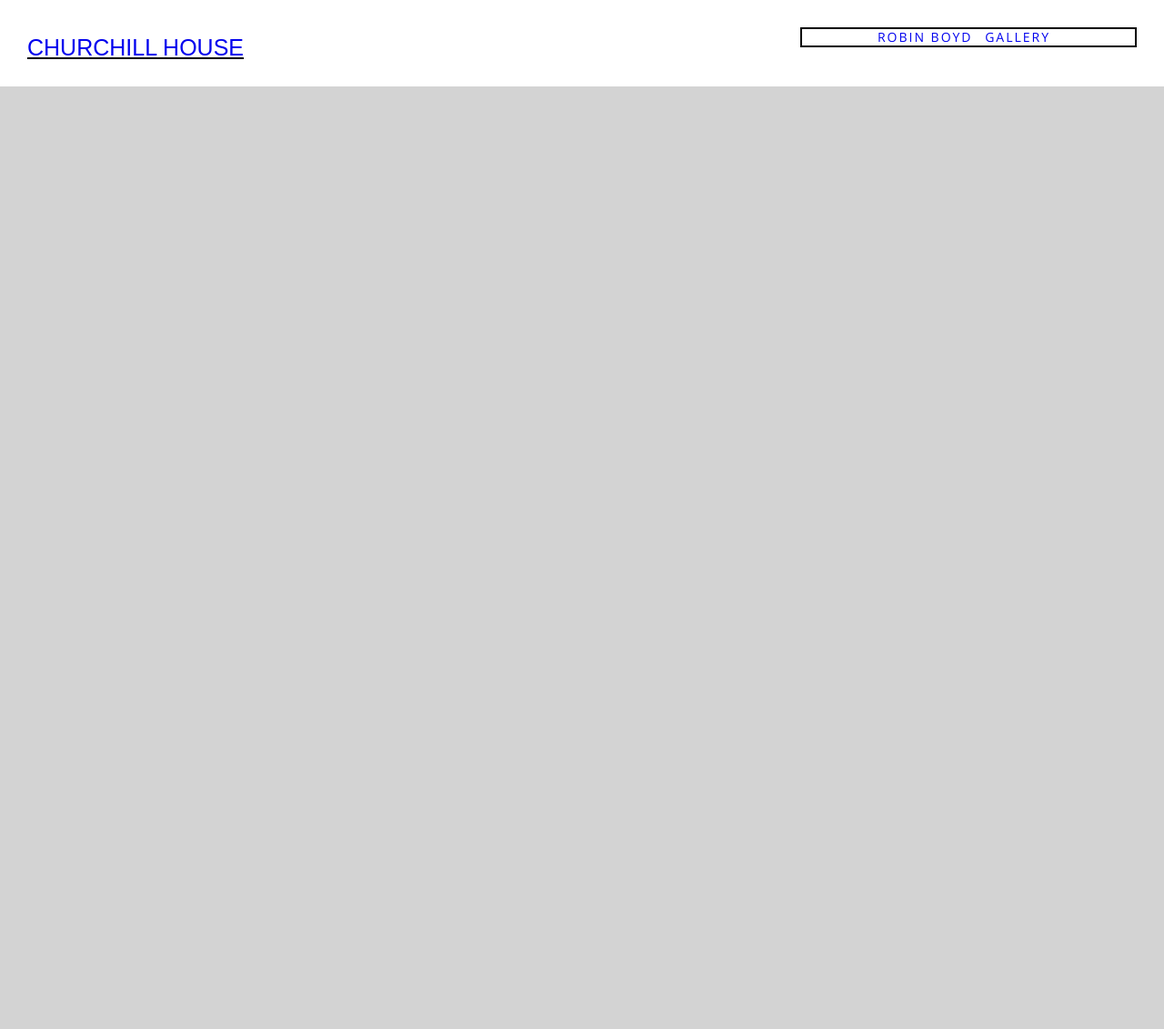
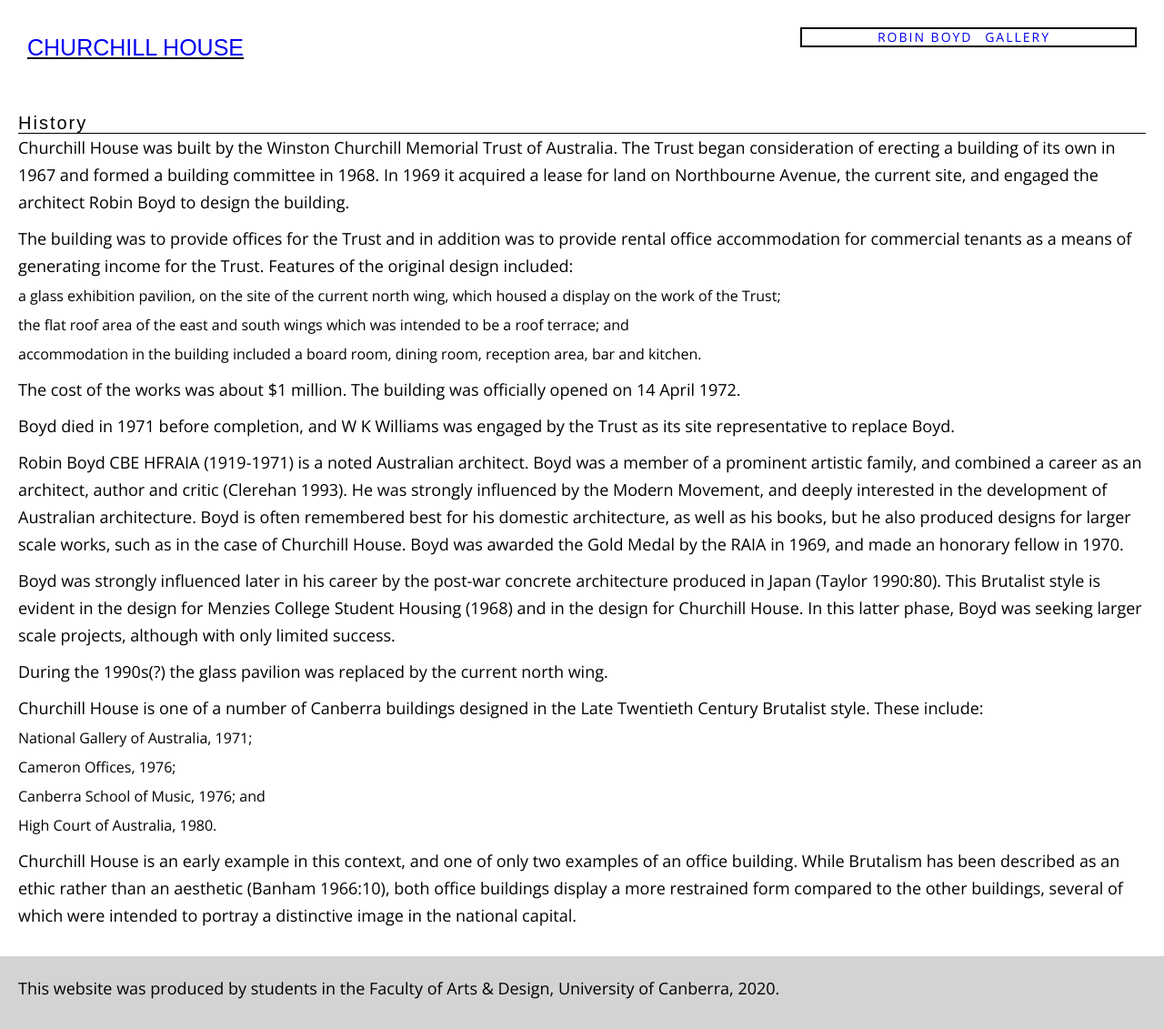
Before and after one commit to lachlanrick/fewd-website, a plain HTML site: page history.html in a window 1280 px wide. Shown: the whole page at 91% size. Before the commit the page ends 800 px from the top, so only its background shows below. Drawn offline with nearby package versions, Linux system fonts and the light colour scheme; a web font is replaced by a local one.

Commit message:
Update history.html

```diff
--- a/history.html
+++ b/history.html
@@ -22,5 +22,53 @@
 
     </header>
 
+    <main>
+
+    <h2>History</h2>
+
+    <p>Churchill House was built by the Winston Churchill Memorial Trust of Australia. The Trust began consideration of erecting a building of its own in 1967 and formed a building committee in 1968. In 1969 it acquired a lease for land on Northbourne Avenue, the current site, and engaged the architect Robin Boyd to design the building.</p>
+
+    <p>The building was to provide offices for the Trust and in addition was to provide rental office accommodation for commercial tenants as a means of generating income for the Trust. Features of the original design included:</p>
+
+    <ul>
+        <li>a glass exhibition pavilion, on the site of the current north wing, which housed a display on the work of the Trust;</li>
+    <br>
+        <li>the flat roof area of the east and south wings which was intended to be a roof terrace; and</li>
+    <br>
+        <li>accommodation in the building included a board room, dining room, reception area, bar and kitchen.</li>
+    </ul>
+
+    <br>
+
+    <p>The cost of the works was about $1 million. The building was officially opened on 14 April 1972.</p>
+
+    <p>Boyd died in 1971 before completion, and W K Williams was engaged by the Trust as its site representative to replace Boyd.</p>
+
+    <p>Robin Boyd CBE HFRAIA (1919-1971) is a noted Australian architect. Boyd was a member of a prominent artistic family, and combined a career as an architect, author and critic (Clerehan 1993). He was strongly influenced by the Modern Movement, and deeply interested in the development of Australian architecture. Boyd is often remembered best for his domestic architecture, as well as his books, but he also produced designs for larger scale works, such as in the case of Churchill House. Boyd was awarded the Gold Medal by the RAIA in 1969, and made an honorary fellow in 1970.</p>
+
+    <p>Boyd was strongly influenced later in his career by the post-war concrete architecture produced in Japan (Taylor 1990:80). This Brutalist style is evident in the design for Menzies College Student Housing (1968) and in the design for Churchill House. In this latter phase, Boyd was seeking larger scale projects, although with only limited success.</p>
+
+    <p>During the 1990s(?) the glass pavilion was replaced by the current north wing.</p>
+
+    <p>Churchill House is one of a number of Canberra buildings designed in the Late Twentieth Century Brutalist style. These include:</p>
+
+    <ul>
+        <li>National Gallery of Australia, 1971;</li>
+        <br>
+        <li>Cameron Offices, 1976;</li>
+        <br>
+        <li>Canberra School of Music, 1976; and</li>
+        <br>
+        <li>High Court of Australia, 1980.</li>
+    </ul>
+    <br>
+
+    <p>Churchill House is an early example in this context, and one of only two examples of an office building. While Brutalism has been described as an ethic rather than an aesthetic (Banham 1966:10), both office buildings display a more restrained form compared to the other buildings, several of which were intended to portray a distinctive image in the national capital.</p>
+
+    </main>
+
+     <footer>
+            <p>This website was produced by students in the Faculty of Arts &amp; Design, University of Canberra, 2020.</p>
+        </footer>
     </body>
 </html>
```
